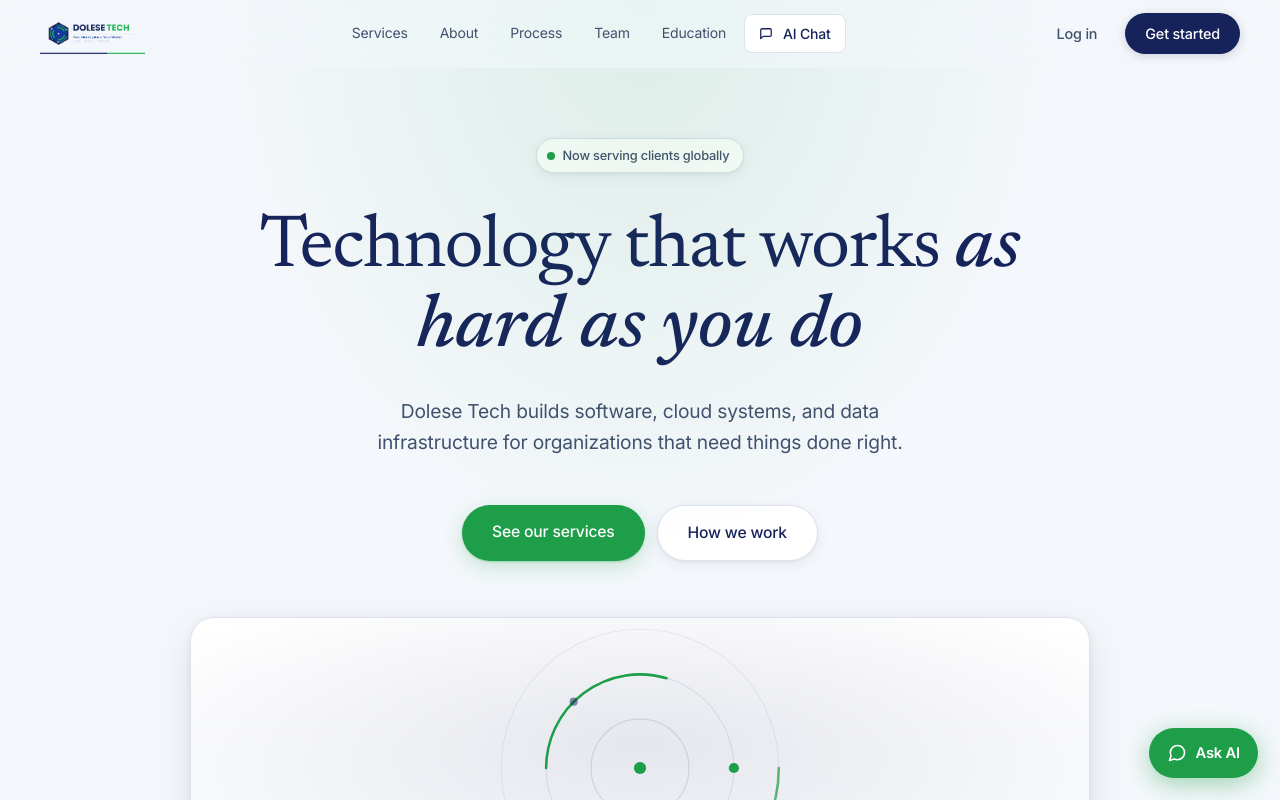
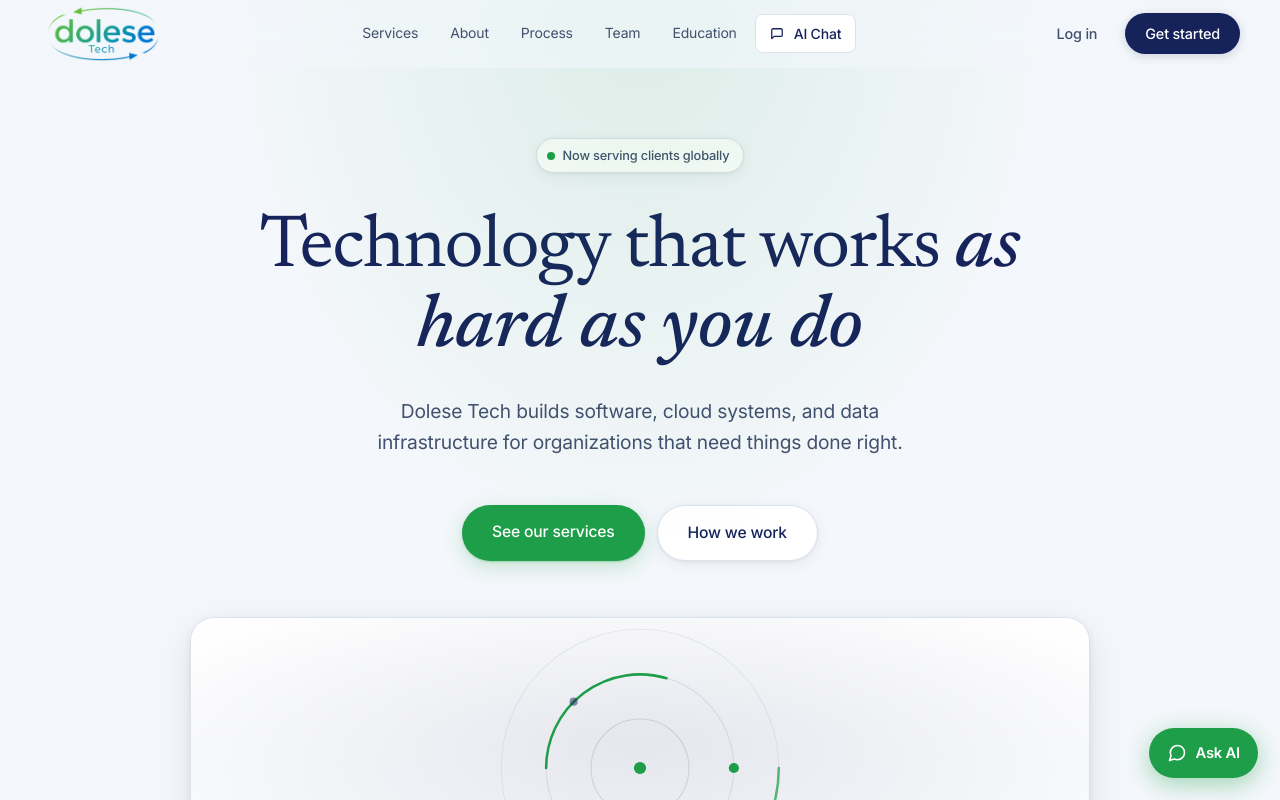
Before and after one commit to dolese/doleseTech, a Next.js app: page / in a window 1280 px wide. Shown: the top 800 px of the page. Built offline with nearby package versions, Linux system fonts and the light colour scheme.

Commit message:
Update Dolese Tech logo

```diff
--- a/src/app/globals.css
+++ b/src/app/globals.css
@@ -74,7 +74,13 @@ nav.scrolled {
   flex-shrink: 0;
 }
 /* Brand logo image (light backgrounds — nav) */
-.nav-logo-img { height: 40px; width: auto; display: block; }
+.nav-logo-img {
+  display: block;
+  width: 126px;
+  height: auto;
+  max-height: 56px;
+  object-fit: contain;
+}
 .nav-logo-text {
   font-size: .95rem; font-weight: 600;
   color: var(--text); letter-spacing: -.01em;
@@ -661,6 +667,7 @@ footer {
 /* ── RESPONSIVE ────────────────────────────── */
 @media (max-width: 900px) {
   nav { padding: 0 20px; }
+  .nav-logo-img { width: 112px; }
   .nav-links { display: none; }
   .nav-ghost { display: none; }
   .nav-menu-btn { display: inline-flex; }
```
Also changed, not shown: public/dolese-logo.png.
